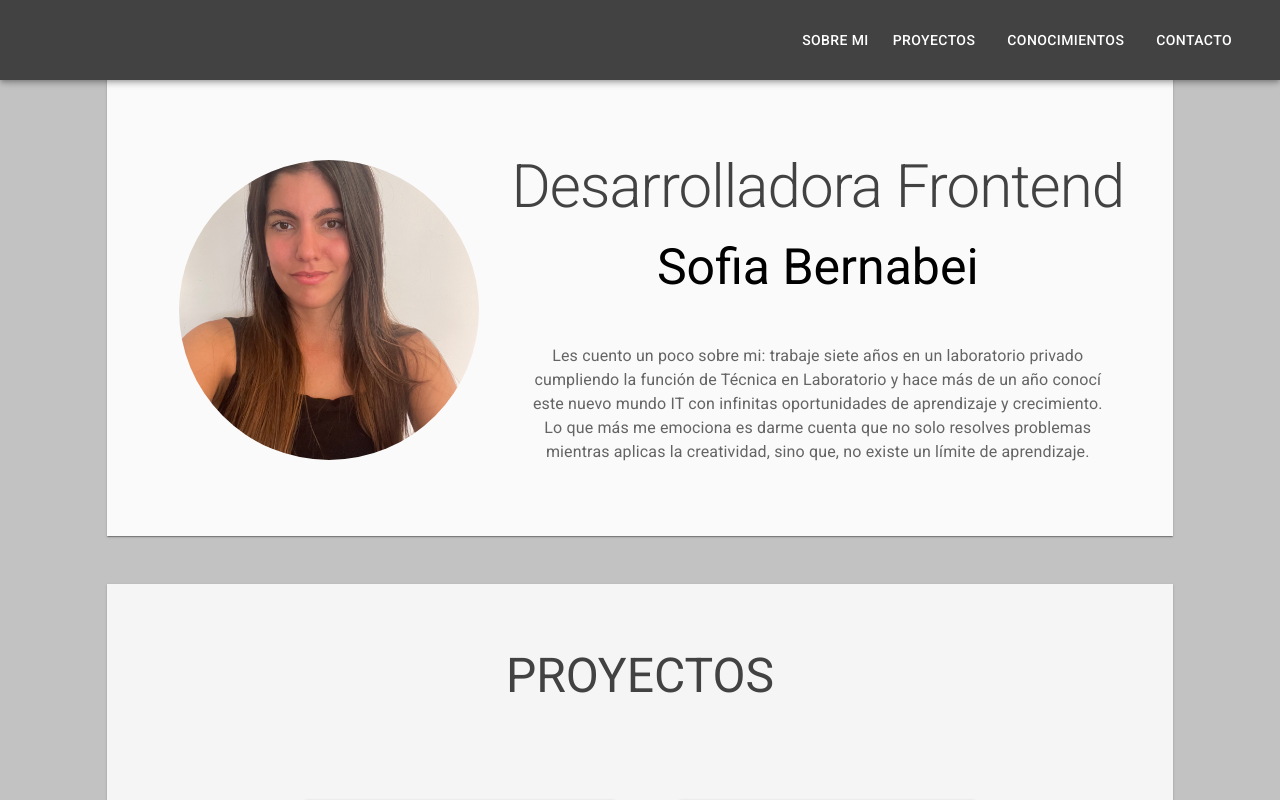
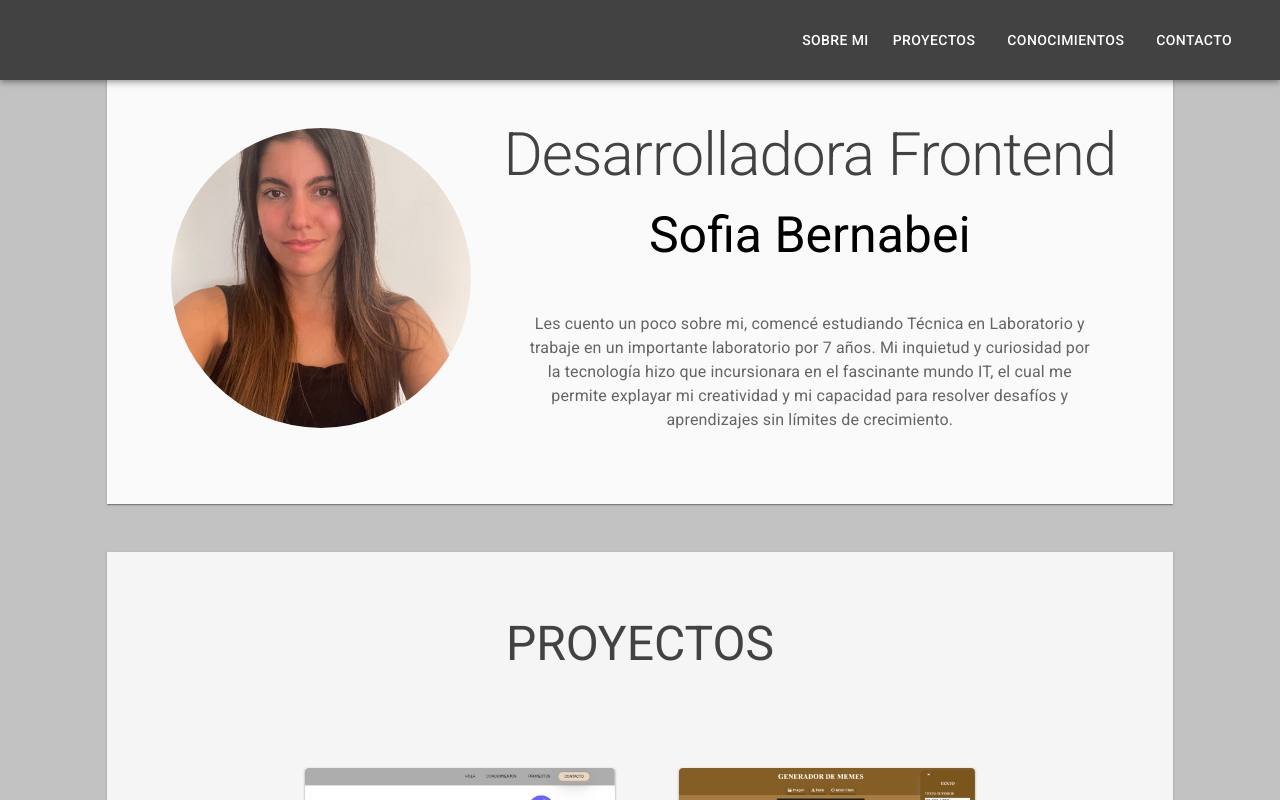
Before and after one commit to SOFIABERNABEICEJAS/Porfolio-SB, a React (Create React App) app: page / in a window 1280 px wide. Shown: the top 800 px of the page. Built offline with nearby package versions, Linux system fonts and the light colour scheme.

Commit message:
sobre mi informacion, limpiar errores

```diff
--- a/src/componentes/Contacto.js
+++ b/src/componentes/Contacto.js
@@ -25,7 +25,6 @@ const Contacto = () => {
 				gutterBottom
 				sx={{
 					mt: 14,
-
 					display: "flex",
 					justifyContent: "center",
 					color: "#424242",
@@ -37,10 +36,10 @@ const Contacto = () => {
 				item
 				xs={10}
 				sx={{
-					mt: 1,
-					mb: 2,
+					mt: 4,
+					mb: 4,
 					pb: 2,
-					pt: 4,
+					pt: 2,
 					display: "flex",
 					justifyContent: "center",
 					flexWrap: "wrap",
@@ -59,7 +58,6 @@ const Contacto = () => {
 						variant="h6"
 						gutterBottom
 						sx={{
-							mb: 2,
 							display: "flex",
 							justifyContent: "center",
 						}}
@@ -131,8 +129,6 @@ const Contacto = () => {
 				</Grid>
 				<Grid
 					component="form"
-					action="https://formsubmit.co/sofiabernabeicejas@gmail.com"
-					method="POST"
 					xs={12}
 					md={5}
 					lg={5}
@@ -148,7 +144,6 @@ const Contacto = () => {
 					<Typography
 						variant="h6"
 						sx={{
-							mb: 2,
 							display: "flex",
 							justifyContent: "center",
 						}}
@@ -158,7 +153,6 @@ const Contacto = () => {
 					<TextField
 						id="filled-basic"
 						label="Nombre"
-						name="Nombre"
 						variant="filled"
 						sx={{
 							m: 1,
@@ -167,7 +161,6 @@ const Contacto = () => {
 					<TextField
 						id="filled-basic"
 						label="Apellido"
-						name="Apellido"
 						variant="filled"
 						sx={{
 							m: 1,
@@ -176,7 +169,6 @@ const Contacto = () => {
 					<TextField
 						id="filled-basic"
 						label="Email"
-						name="Email"
 						variant="filled"
 						sx={{
 							m: 1,
@@ -185,7 +177,6 @@ const Contacto = () => {
 					<TextField
 						id="filled-multiline-static"
 						label="Mensaje"
-						name="Mensaje"
 						multiline
 						rows={4}
 						defaultValue="Escribe aquí tu mensaje ..."
--- a/src/componentes/Footer.js
+++ b/src/componentes/Footer.js
@@ -4,7 +4,6 @@ import IconButton from "@mui/material/IconButton";
 import GitHubIcon from "@mui/icons-material/GitHub";
 import LinkedInIcon from "@mui/icons-material/LinkedIn";
 import InstagramIcon from "@mui/icons-material/Instagram";
-import Link from "@mui/material/Link";
 
 const Footer = () => {
 	return (
--- a/src/componentes/SobreMi.js
+++ b/src/componentes/SobreMi.js
@@ -17,7 +17,7 @@ const SobreMi = () => {
 				item
 				xs={10}
 				sx={{
-					pt: 18,
+					pt: 14,
 					pb: 2,
 					display: "flex",
 					justifyContent: "center",
@@ -27,6 +27,7 @@ const SobreMi = () => {
 				}}
 			>
 				<Grid
+					item
 					xs={12}
 					sm={12}
 					md={4}
@@ -47,16 +48,17 @@ const SobreMi = () => {
 				</Grid>
 
 				<Grid
+					item
 					xs={12}
 					sm={10}
 					md={7}
 					lg={7}
 					xl={7}
 					sx={{
+						mr: 2,
 						display: "flex",
 						flexDirection: "column",
 						alignItems: "center",
-						justifyContent: "center",
 						textAlign: "center",
 					}}
 				>
@@ -64,13 +66,12 @@ const SobreMi = () => {
 						variant="h1"
 						sx={{
 							color: "#424242",
-							fontSize: 60,
 							mt: 1,
 							mb: 1,
 							fontSize: {
 								xl: 60,
 								lg: 60,
-								md: 60,
+								md: 50,
 								sm: 35,
 								xs: 30,
 							},
@@ -106,12 +107,12 @@ const SobreMi = () => {
 							textAlign: "center",
 						}}
 					>
-						Les cuento un poco sobre mi: trabaje siete años en un laboratorio
-						privado cumpliendo la función de Técnica en Laboratorio y hace más
-						de un año conocí este nuevo mundo IT con infinitas oportunidades de
-						aprendizaje y crecimiento. Lo que más me emociona es darme cuenta
-						que no solo resolves problemas mientras aplicas la creatividad, sino
-						que, no existe un límite de aprendizaje.
+						Les cuento un poco sobre mi, comencé estudiando Técnica en
+						Laboratorio y trabaje en un importante laboratorio por 7 años. Mi
+						inquietud y curiosidad por la tecnología hizo que incursionara en el
+						fascinante mundo IT, el cual me permite explayar mi creatividad y mi
+						capacidad para resolver desafíos y aprendizajes sin límites de
+						crecimiento.
 					</Typography>
 				</Grid>
 			</Grid>
```
